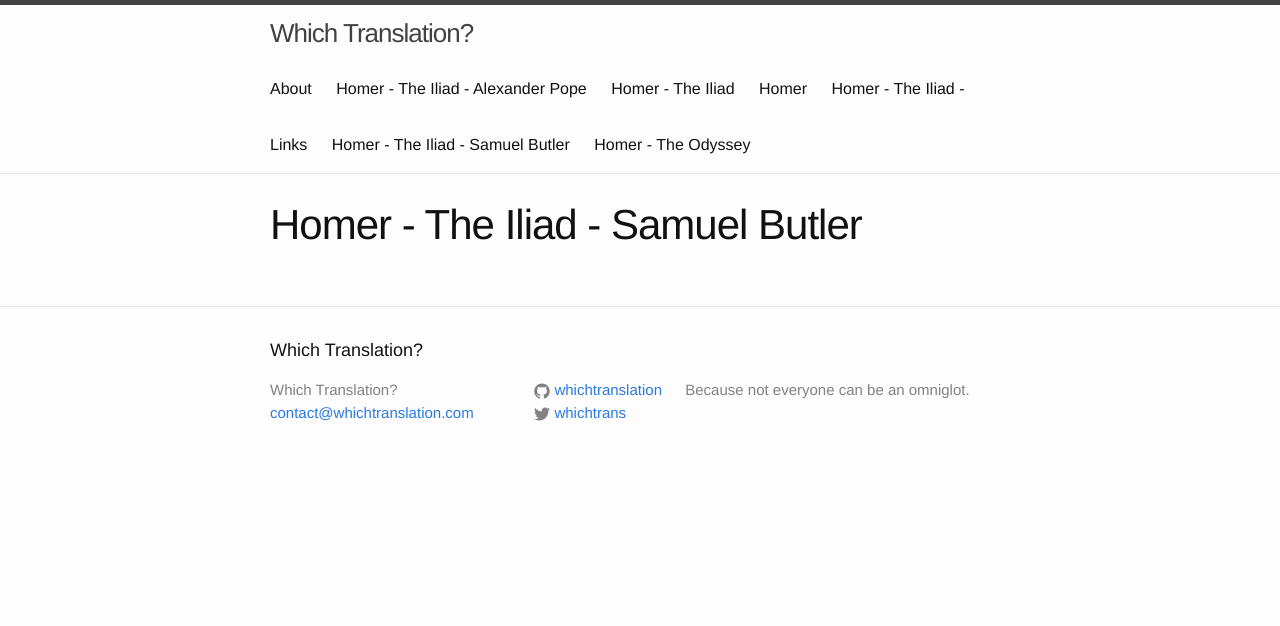
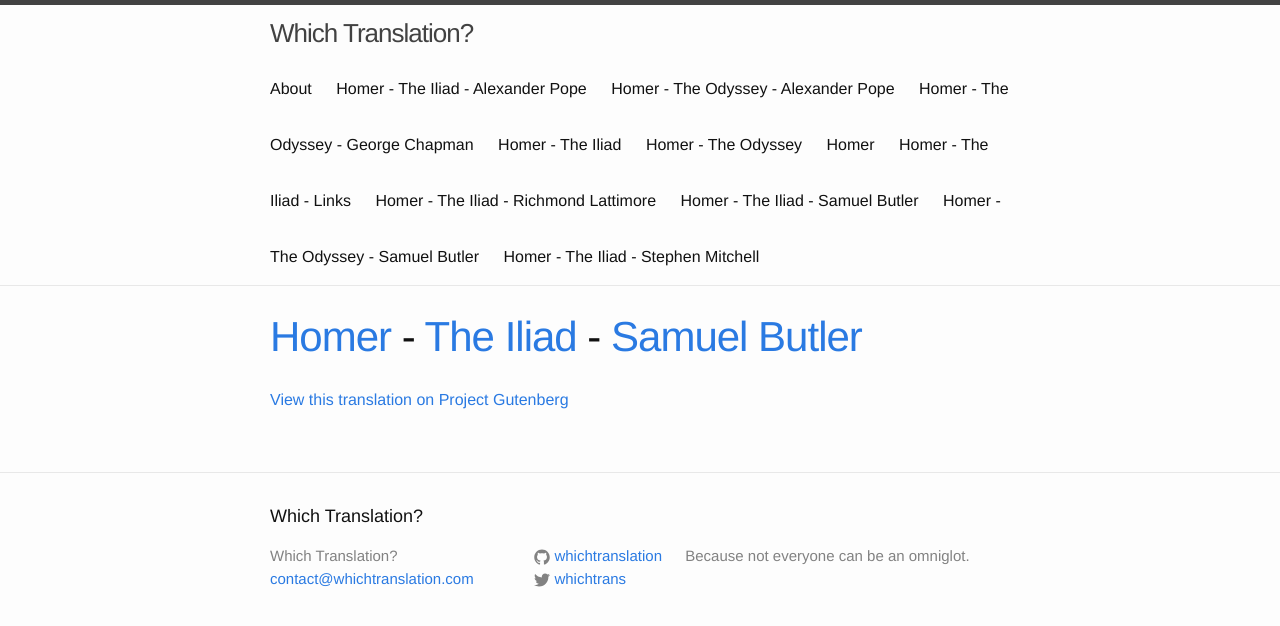
Before and after one commit to whichtranslation/whichtranslation, a Jekyll site: the page built from authors/homer/the-iliad/samuel-butler.md, in a window 1280 px wide. Shown: the top 626 px of the page. Built offline with Jekyll 4.4.1, drawn with Linux system fonts in a browser that asks for light colours.

Commit message:
Start working on including external links

```diff
--- a/_layouts/page.html
+++ b/_layouts/page.html
@@ -4,11 +4,45 @@ layout: default
 <article class="post">
 
   <header class="post-header">
-    <h1 class="post-title">{{ page.title }}</h1>
+    <h1 class="post-title">
+    {% if page.author %}
+    {% assign author_slug = page.url | split: "/" | slice: -3, 1 %}
+    <a href="{{ site.baseurl }}/{{ author_slug }}/">{{ page.author }}</a>
+    {% endif %}
+    {% if page.work %}
+    {% assign work_slug = page.url | split: "/" | slice: -2, 1 %}
+    - <a href="{{ site.baseurl }}/{{ author_slug }}/{{ work_slug }}/">{{ page.work }}</a>
+    {% endif %}
+    {% if page.translator %}
+    {% assign translator_slug = page.url | split: "/" | last %}
+    - <a href="{{ site.baseurl }}/{{ author_slug }}/{{ work_slug }}/{{ translator_slug }}/">{{ page.translator }}</a>
+    {% endif %}
+    </h1>
   </header>
 
   <div class="post-content">
+    {% if page.gutenberg %}
+    <a href="http://www.gutenberg.org/ebooks/{{ page.gutenberg }}" target="_blank">View this translation on Project Gutenberg</a>
+    {% endif %}
+    {% for asin in page.asins %}
+    <a href="http://www.amazon.com/dp/{{ asin }}/?tag=whichtrans-20" target="_blank">View this translation on Amazon</a><br/>
+    {% endfor %}
+    {% for asin in page.kindle_asins %}
+    <a href="http://www.amazon.com/dp/{{ asin }}/?tag=whichtrans-20" target="_blank">View the Kindle edition of this translation on Amazon</a><br/>
+    {% endfor %}
+    {% for isbn in page.isbns %}
+    <a href="http://www.worldcat.org/isbn/{{ isbn }}" target="_blank">Search for this translation in WorldCat</a></br>
+    {% endfor %}
     {{ content }}
+    {% if page.reviews %}
+    <br/>
+    <h3>Reviews:</h3>
+    <ul>
+      {% for review in page.reviews %}
+      <li><a href="{{ review.url }}" target="_blank">“{{ review.title }}”, {{ review.author }}, <i>{{ review.venue }}</i></a>
+      {% endfor %}
+    </ul>
+    {% endif %}
   </div>
 
 </article>
--- a/authors/homer/the-iliad/alexander-pope.md
+++ b/authors/homer/the-iliad/alexander-pope.md
@@ -1,6 +1,9 @@
 ---
 layout: page
 title: Homer - The Iliad - Alexander Pope
+translator: Alexander Pope
+author: Homer
+work: The Iliad
 permalink: /homer/the-iliad/alexander-pope/
 gutenberg: 6130
 ---
--- a/authors/homer/the-iliad/index.md
+++ b/authors/homer/the-iliad/index.md
@@ -1,6 +1,8 @@
 ---
 layout: page
 title: Homer - The Iliad
+author: Homer
+work: The Iliad
 permalink: /homer/the-iliad/
 ---
 
@@ -14,7 +16,7 @@ Classic Translations
 
 Modern Translations
 
-* Richmond Lattimore
+* [Richmond Lattimore](richmond-lattimore)
 * Stanley Lombardo
 * Robert Fitzgerald
 * Robert Fagles
@@ -25,3 +27,6 @@ New Translations
 * Caroline Alexander
 * Peter Green
 * Barry Powell
+* [Stephen Mitchell](stephen-mitchell)
+* Edward McCrorie
+* Anthony Verity
--- /dev/null
+++ b/authors/homer/the-iliad/richmond-lattimore.md
@@ -0,0 +1,16 @@
+---
+layout: page
+title: Homer - The Iliad - Richmond Lattimore
+author: Homer
+work: The Iliad
+translator: Richmond Lattimore
+permalink: /homer/the-iliad/richmond-lattimore/
+asins:
+ - "0226470490"
+# - "0451624734"
+kindle_asins:
+ - "B0069SJMQU"
+isbns:
+ - "978-0226470498"
+# - "978-0451624734"
+---
--- a/authors/homer/the-iliad/samuel-butler.md
+++ b/authors/homer/the-iliad/samuel-butler.md
@@ -1,6 +1,9 @@
 ---
 layout: page
 title: Homer - The Iliad - Samuel Butler
+author: Homer
+work: The Iliad
+translator: Samuel Butler
 permalink: /homer/the-iliad/samuel-butler/
 gutenberg: 2199
 ---
--- /dev/null
+++ b/authors/homer/the-odyssey/alexander-pope.md
@@ -0,0 +1,9 @@
+---
+layout: page
+title: Homer - The Odyssey - Alexander Pope
+translator: Alexander Pope
+author: Homer
+work: The Odyssey
+permalink: /homer/the-odyssey/alexander-pope/
+gutenberg: 3160
+---
--- /dev/null
+++ b/authors/homer/the-odyssey/george-chapman.md
@@ -0,0 +1,9 @@
+---
+layout: page
+title: Homer - The Odyssey - George Chapman
+translator: George Chapman
+author: Homer
+work: The Odyssey
+permalink: /homer/the-odyssey/george-chapman/
+gutenberg: 48895
+---
--- /dev/null
+++ b/authors/homer/the-odyssey/index.md
@@ -0,0 +1,19 @@
+---
+layout: page
+title: Homer - The Odyssey
+author: Homer
+work: The Odyssey
+permalink: /homer/the-odyssey/
+---
+Classic Translations
+
+* [Alexander Pope](alexander-pope)
+* [George Chapman](george-chapman)
+* [Samuel Butler](samuel-butler)
+
+Modern Translations
+
+* Richmond Lattimore
+* Stanley Lombardo
+* Robert Fitzgerald
+* Robert Fagles
--- /dev/null
+++ b/authors/homer/the-odyssey/samuel-butler.md
@@ -0,0 +1,9 @@
+---
+layout: page
+title: Homer - The Odyssey - Samuel Butler
+author: Homer
+work: The Odyssey
+translator: Samuel Butler
+permalink: /homer/the-odyssey/samuel-butler/
+gutenberg: 1727
+---
```
Also changed, not shown: authors/homer/the-iliad/stephen-mitchell.md (added, +27 -0 lines), authors/homer/the-odyssey.md (deleted, +0 -7 lines).
